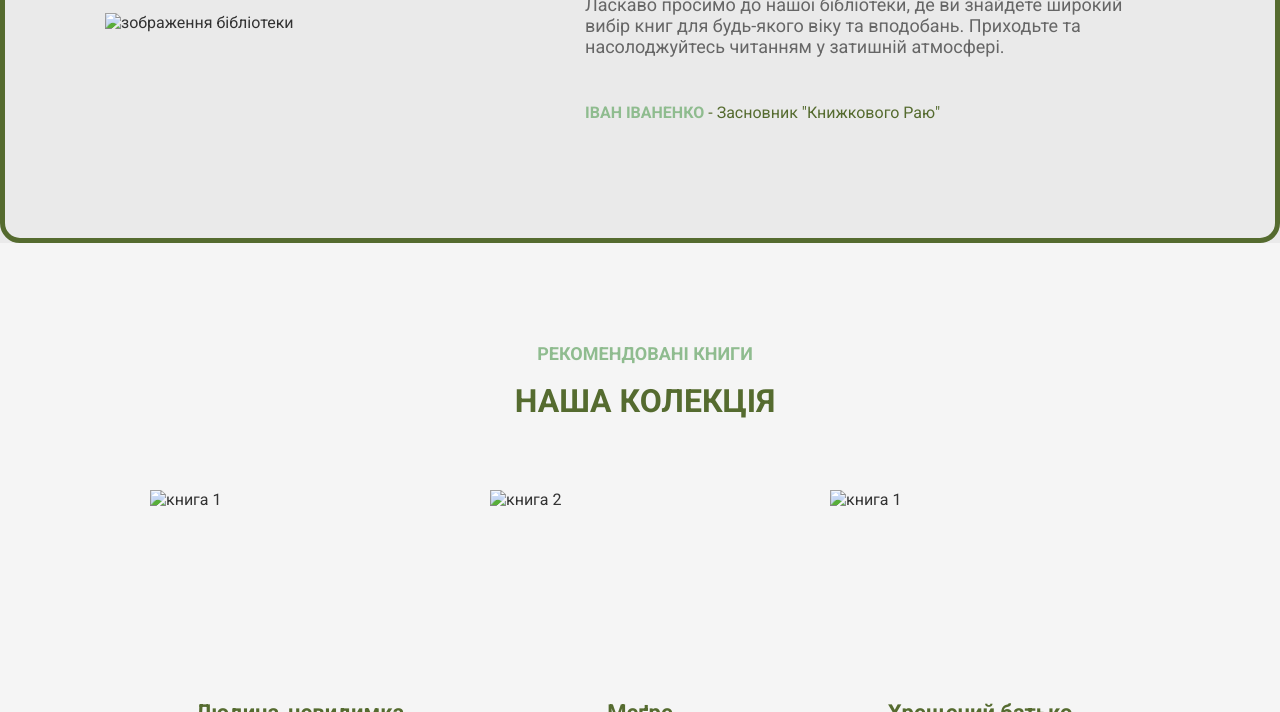
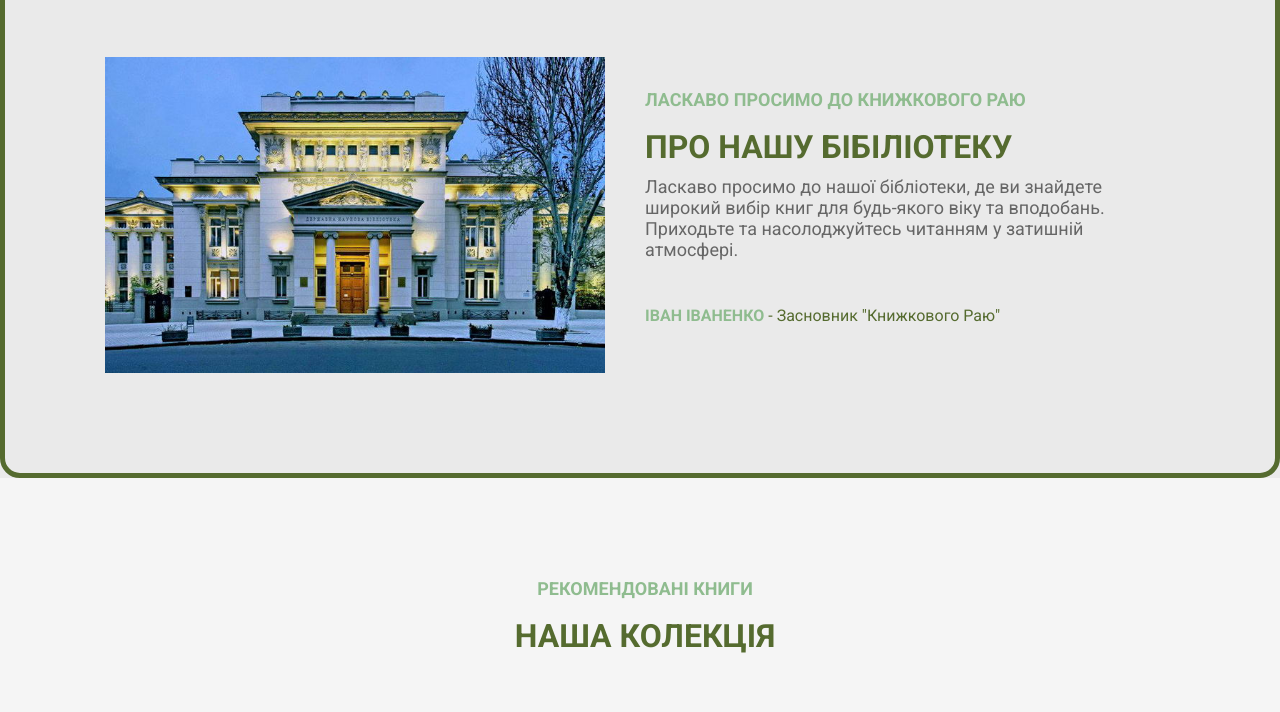
Before and after one commit to tarasshevtsiv-dotcom/Book-heaven, a plain HTML site: page index.html in a window 1280 px wide. Shown: the part 649-1361 px from the top of the page. Drawn offline with Linux system fonts and the light colour scheme.

Commit message:
Fix HTML structure and update image paths

```diff
--- a/index.html
+++ b/index.html
@@ -12,14 +12,14 @@
 </head>
 <body>
     <main class="section-main">
-        <img class="section-main-logo" src="img/logo.png" alt="логотип">
+        <img class="section-main-logo" src="logo.png" alt="логотип">
         <h1 class="section-main-title">Книжковий Рай</h1>
         <h2 class="section-main-subtitle">Відкрий для себе наступну чудову книгу</h2>
         <button class="section-main-button" type="button">Дізнатися більше</button>
     </main>
 
     <section class="second-section">
-        <img src="img/foto-biblioteka.jpg" alt="зображення бібліотеки" class="second-section-img" width=500>
+        <img src="foto-biblioteka.jpg" alt="зображення бібліотеки" class="second-section-img" width=500>
         <div class="second-section-info">
             <h3 class="section-subtitle">ЛАСКАВО ПРОСИМО ДО КНИЖКОВОГО РАЮ</h3>
             <h3 class="section-title">Про нашу бібіліотеку</h3>
@@ -33,19 +33,19 @@
         <h3 class="section-title">Наша колекція</h3>
         <div class="third-section-books">
             <div class="third-section-book">
-                <img src="img/maxresdefault.jpg" alt="книга 1" class="book-img" width=300>
+                <img src="maxresdefault.jpg" alt="книга 1" class="book-img" width=300>
                 <h4 class="book-title">Людина-невидимка</h4>
                 <p class="book-author">Герберт Уелс</p>
                 <p class="book-price">150 грн</p>
             </div>
             <div class="third-section-book">
-                <img src="img/Megre.jpg" alt="книга 2" class="book-img" width=300>
+                <img src="Megre.jpg" alt="книга 2" class="book-img" width=300>
                 <h4 class="book-title">Меґре</h4>
                 <p class="book-author">Джордж Сименон</p>
                 <p class="book-price">200 грн</p>
             </div>
             <div class="third-section-book">
-                <img src="img/thegodfather.jpg" alt="книга 1" class="book-img" width=300>
+                <img src="thegodfather.jpg" alt="книга 1" class="book-img" width=300>
                 <h4 class="book-title">Хрещений батько</h4>
                 <p class="book-author">Маріо П'юзо</p>
                 <p class="book-price">220 грн</p>
@@ -71,4 +71,5 @@
         </form>
     </footer>
 </body>
+
 </html>
```
